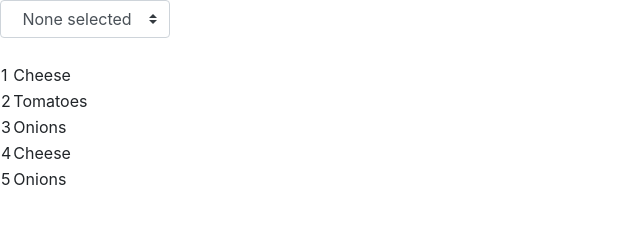
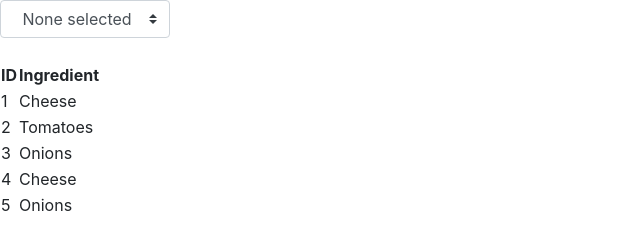
Before and after one commit to danieldreke/filter-table-with-two-multiselects-demo, a plain HTML site: page index.html in a window 1280 px wide. Shown: the whole page, without its empty margins (0-640 px from the left). Drawn offline with nearby package versions, Linux system fonts and the light colour scheme.

Commit message:
use markdown and marked.js to define html table as compact as possible

```diff
--- a/index.html
+++ b/index.html
@@ -11,6 +11,8 @@
   <!-- source bootstrap-multiselect: https://davidstutz.github.io/bootstrap-multiselect/ -->
   <link rel="stylesheet" href="css/bootstrap-multiselect.css" type="text/css">
   <script type="text/javascript" src="js/bootstrap-multiselect.js"></script>
+  <!-- marked.js: https://marked.js.org/#installation -->
+  <script src="https://cdn.jsdelivr.net/npm/marked/marked.min.js"></script>
 </head>
 <body>
   <!-- source bootstrap-multiselect: https://davidstutz.github.io/bootstrap-multiselect/ -->
@@ -39,28 +41,21 @@
 </script>
 <br>
 <br>
-<table id="myTable">
-  <tr>
-    <td>1</td>
-    <td>Cheese</td>
-  </tr>
-  <tr>
-    <td>2</td>
-    <td>Tomatoes</td>
-  </tr>
-  <tr>
-    <td>3</td>
-    <td>Onions</td>
-  </tr>
-  <tr>
-    <td>4</td>
-    <td>Cheese</td>
-  </tr>
-  <tr>
-    <td>5</td>
-    <td>Onions</td>
-  </tr>
-</table>
+<table id="mdtable"></table>
+<script>
+  const markdownTable = `
+  | ID | Ingredient |
+  |---|--------|
+  | 1 | Cheese |
+  | 2 | Tomatoes |
+  | 3 | Onions  |
+  | 4 | Cheese |
+  | 5 | Onions  |
+  `;
+  const htmlTable = marked.parse(markdownTable);
+  console.log(htmlTable);
+  document.getElementById('mdtable').innerHTML = htmlTable;
+</script>
 <script>
   function filter() {
     // Loop checkboxes
@@ -71,7 +66,7 @@
       }
     }
     // Loop table rows and show only filtered/selected ones
-    const table = document.getElementById("myTable");
+    const table = document.getElementById("mdtable");
     for (let row of table.rows) {
       let td = row.getElementsByTagName("td")[1];
       if (td) {
```
